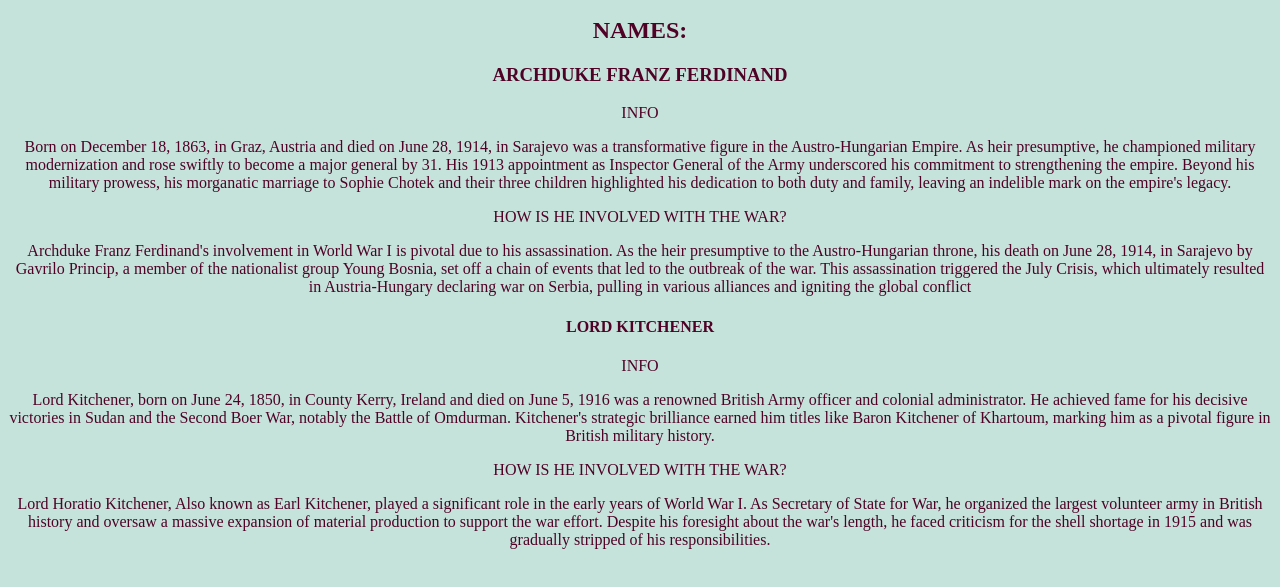
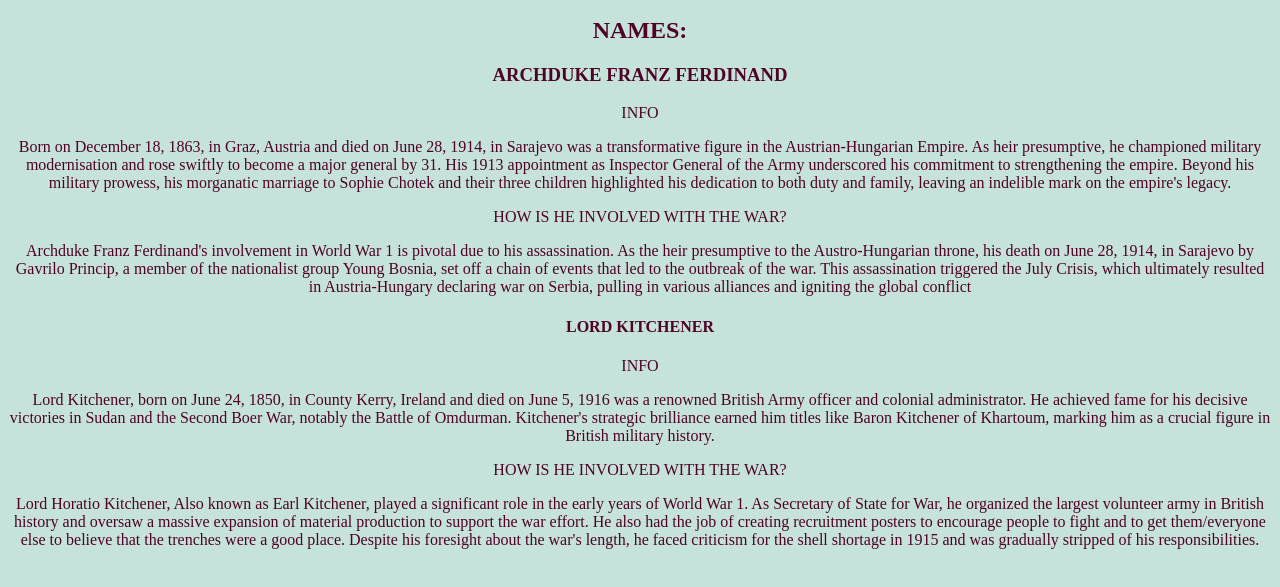
Before and after one commit to Afrin-Shariff/WW1-history, a plain HTML site: page important people.html in a window 1280 px wide. Shown: the part 201-788 px from the top of the page. Drawn offline with Linux system fonts and the light colour scheme.

Commit message:
imp ppl 1.2

```diff
--- a/important people.html
+++ b/important people.html
@@ -27,13 +27,13 @@
         <h2>NAMES:</h2>
         <h3>ARCHDUKE FRANZ FERDINAND</h3>
         <p>INFO</p>
-        <p>Born on December 18, 1863, in Graz, Austria and died on June 28, 1914, in Sarajevo was a transformative figure in the Austro-Hungarian Empire. As heir presumptive, he championed military modernization and rose swiftly to become a major general by 31. His 1913 appointment as Inspector General of the Army underscored his commitment to strengthening the empire. Beyond his military prowess, his morganatic marriage to Sophie Chotek and their three children highlighted his dedication to both duty and family, leaving an indelible mark on the empire's legacy.</p>
+        <p>Born on December 18, 1863, in Graz, Austria and died on June 28, 1914, in Sarajevo was a transformative figure in the Austrian-Hungarian Empire. As heir presumptive, he championed military modernisation and rose swiftly to become a major general by 31. His 1913 appointment as Inspector General of the Army underscored his commitment to strengthening the empire. Beyond his military prowess, his morganatic marriage to Sophie Chotek and their three children highlighted his dedication to both duty and family, leaving an indelible mark on the empire's legacy.</p>
         <p>HOW IS HE INVOLVED WITH THE WAR?</p>
-        <p>Archduke Franz Ferdinand's involvement in World War I is pivotal due to his assassination. As the heir presumptive to the Austro-Hungarian throne, his death on June 28, 1914, in Sarajevo by Gavrilo Princip, a member of the nationalist group Young Bosnia, set off a chain of events that led to the outbreak of the war. This assassination triggered the July Crisis, which ultimately resulted in Austria-Hungary declaring war on Serbia, pulling in various alliances and igniting the global conflict</p>
+        <p>Archduke Franz Ferdinand's involvement in World War 1 is pivotal due to his assassination. As the heir presumptive to the Austro-Hungarian throne, his death on June 28, 1914, in Sarajevo by Gavrilo Princip, a member of the nationalist group Young Bosnia, set off a chain of events that led to the outbreak of the war. This assassination triggered the July Crisis, which ultimately resulted in Austria-Hungary declaring war on Serbia, pulling in various alliances and igniting the global conflict</p>
         <h4>LORD KITCHENER</h4>
         <p>INFO</p>
-        <p>Lord Kitchener, born on June 24, 1850, in County Kerry, Ireland and died on June 5, 1916 was a renowned British Army officer and colonial administrator. He achieved fame for his decisive victories in Sudan and the Second Boer War, notably the Battle of Omdurman. Kitchener's strategic brilliance earned him titles like Baron Kitchener of Khartoum, marking him as a pivotal figure in British military history.</p>
+        <p>Lord Kitchener, born on June 24, 1850, in County Kerry, Ireland and died on June 5, 1916 was a renowned British Army officer and colonial administrator. He achieved fame for his decisive victories in Sudan and the Second Boer War, notably the Battle of Omdurman. Kitchener's strategic brilliance earned him titles like Baron Kitchener of Khartoum, marking him as a crucial figure in British military history.</p>
 	    <p>HOW IS HE INVOLVED WITH THE WAR?</p>
-        <p>Lord Horatio Kitchener, Also known as Earl Kitchener, played a significant role in the early years of World War I. As Secretary of State for War, he organized the largest volunteer army in British history and oversaw a massive expansion of material production to support the war effort. Despite his foresight about the war's length, he faced criticism for the shell shortage in 1915 and was gradually stripped of his responsibilities.</p>
+        <p>Lord Horatio Kitchener, Also known as Earl Kitchener, played a significant role in the early years of World War 1. As Secretary of State for War, he organized the largest volunteer army in British history and oversaw a massive expansion of material production to support the war effort. He also had the job of creating recruitment posters to encourage people to fight and to get them/everyone else to believe that the trenches were a good place. Despite his foresight about the war's length, he faced criticism for the shell shortage in 1915 and was gradually stripped of his responsibilities.</p>
 
     </body>
```
